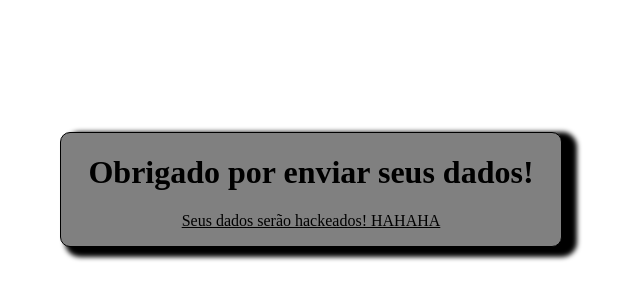
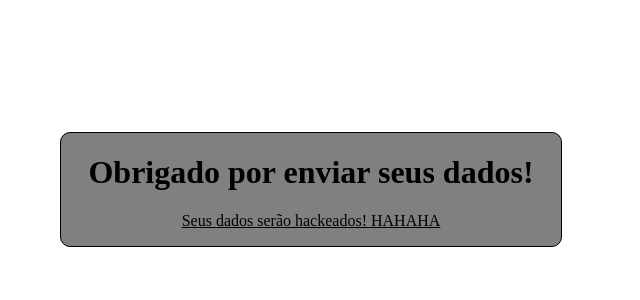
Before and after one commit to oxyruan1/atividade01Validacao, a plain HTML site: page _action/action_page.html in a window 1280 px wide. Shown: the part 58-358 px from the top of the page, without its empty margins (329-969 px from the left). Drawn offline with Linux system fonts and the light colour scheme; files that its build step writes are made by us from their sources.

Commit message:
Tirei ponto e virgula

```diff
--- a/_css/style.css
+++ b/_css/style.css
@@ -28,17 +28,3 @@ input[type="submit"]:hover {
     background-color: green;
 
 }
-
-.action-page {
-    display: flexbox;
-    background-color: white;
-    border: 1px solid black;
-    text-align: center;
-    width: 500px;
-    margin: auto;
-    margin-top: 15%;
-    border-radius: 10px;
-    box-shadow: 10px 5px 5px 5px black;
-    background-color: grey;
-
-}
--- a/_js/script.js
+++ b/_js/script.js
@@ -3,7 +3,7 @@ function verificarDados() {
     const cpf = document.getElementById('cpf-user').value;
     const regexNome = /^[A-Za-zÀ-ÖØ-öø-ÿ'\- ]+$/;
     const regexCpf = /^\d{3}\.\d{3}\.\d{3}\-\d{2}$/;
-;
+
 
     if (!regexNome.test(nome)) {
         alert('Coloque seu nome corretamente!');
```
